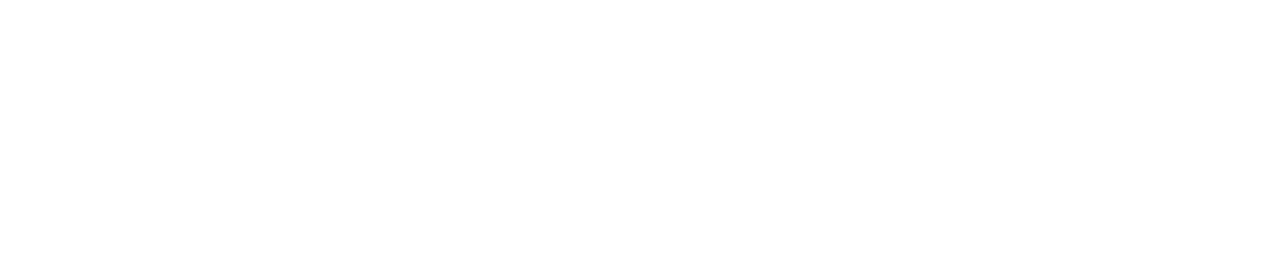
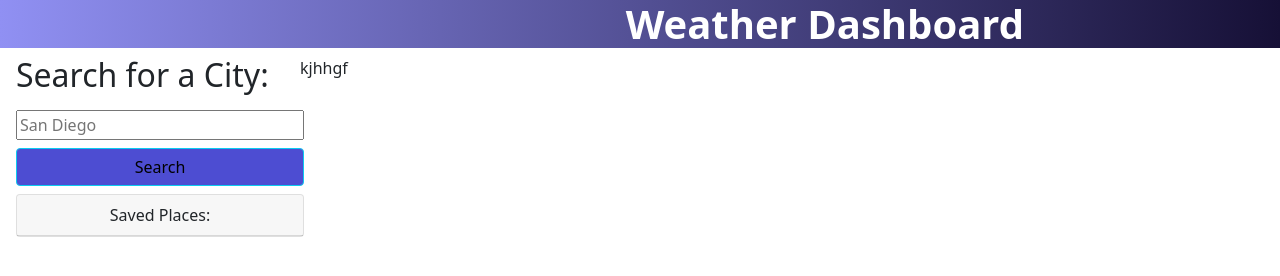
Before and after one commit to strongjaw15/weather, a plain HTML site: page index.html in a window 1280 px wide. Drawn offline with nearby package versions, Linux system fonts and the light colour scheme.

Commit message:
Worked on structure, layout, and style.

```diff
--- a/assets/css/style.css
+++ b/assets/css/style.css
@@ -0,0 +1,31 @@
+header{
+  background-image: linear-gradient(to right, rgb(144, 144, 243) , rgb(22, 16, 54));
+}
+
+h1{
+  position: relative;
+  text-align: end;
+  right: 20%;
+  color: white;
+  font-weight: bold;
+}
+
+.aside{
+  display: flex;
+  flex-direction: column;
+  width: 18rem;
+  padding-left: 1rem;
+  gap: .5rem;
+}
+
+.aside button, .aside input{
+  width: 18rem;
+}
+
+.btn{
+  background-color: rgb(77, 77, 210);
+}
+
+main{
+  display: flex;
+}
--- a/index.html
+++ b/index.html
@@ -1,16 +1,42 @@
 <!DOCTYPE html>
 <html lang="en">
 <head>
-  <meta charset="UTF-8">
-  <meta http-equiv="X-UA-Compatible" content="IE=edge">
-  <meta name="viewport" content="width=device-width, initial-scale=1.0">
+  <meta charset="UTF-8"/>
+  <meta http-equiv="X-UA-Compatible" content="IE=edge"/>
+  <meta name="viewport" content="width=device-width, initial-scale=1.0"/>
+  <link rel="stylesheet" href="https://cdn.jsdelivr.net/npm/bootstrap@5.1.3/dist/css/bootstrap.min.css"/>
   <link rel="stylesheet" href="./assets/css/style.css"/>
   <title>Weather</title>
 </head>
 <body>
+  <header>
+    <h1>Weather Dashboard</h1>
+  </header>
+  <main>
+    <div class="aside">
+      <h2>Search for a City:</h2>
+      <input type="text" class="search" placeholder="San Diego">
+      <button type="button" class="btn btn-info">Search</button>
+      <div class="card" style="width: 18rem; text-align: center;">
+        <div class="card-header">
+          Saved Places:
+        </div>
+        <ul class="list-group list-group-flush">
+          <!-- <li class="list-group-item">An item</li>
+          <li class="list-group-item">A second item</li>
+          <li class="list-group-item">A third item</li> -->
+        </ul>
+      </div>
+    </div>
+    <div class="container">
+      <p>kjhhgf</p>
+    </div>
 
+  </main>
+  <footer>
 
-
+  </footer>
+  <script src="https://code.jquery.com/jquery-3.5.1.min.js"></script>
   <script src="./assets/js/script.js"></script>
 </body>
 </html>
```
Also changed, not shown: assets/js/script.js (+253 -0 lines).
